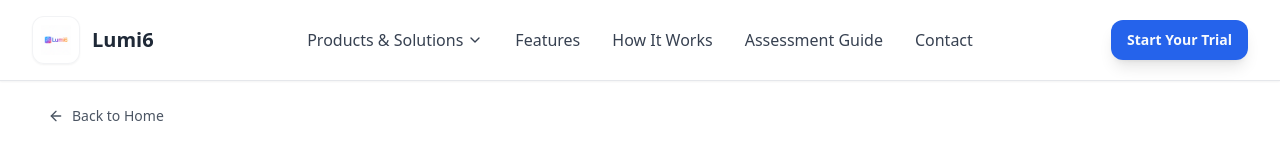
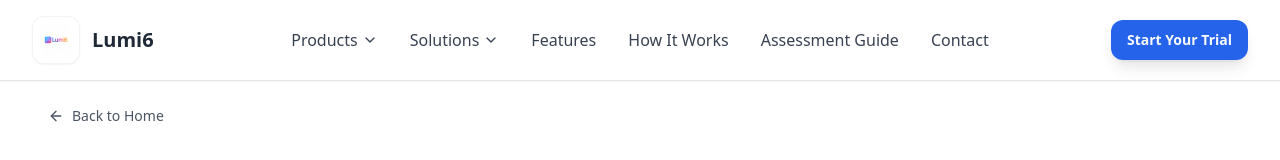
Before and after one commit to lexiscore/Lumi6, a React (Vite) app: page /cefr-guide in a window 1280 px wide. Shown: the top 160 px of the page. Built offline with nearby package versions, Linux system fonts and the light colour scheme.

Commit message:
feat: Separate product and solution options
Refactor the features section to separate language assessment, EQ assessment, and enterprise solutions.

```diff
--- a/src/components/landing/Navbar.tsx
+++ b/src/components/landing/Navbar.tsx
@@ -1,3 +1,4 @@
+
 import { useState } from "react";
 import { Button } from "@/components/ui/button";
 import { Menu, X, ChevronDown } from "lucide-react";
@@ -8,6 +9,7 @@ import TrialFormModal from "./TrialFormModal";
 export default function Navbar() {
   const [isMenuOpen, setIsMenuOpen] = useState(false);
   const [isProductsOpen, setIsProductsOpen] = useState(false);
+  const [isSolutionsOpen, setIsSolutionsOpen] = useState(false);
   const [isTrialModalOpen, setIsTrialModalOpen] = useState(false);
 
   const handleTrialClick = () => {
@@ -40,7 +42,7 @@ export default function Navbar() {
                   onMouseEnter={() => setIsProductsOpen(true)}
                   onMouseLeave={() => setIsProductsOpen(false)}
                 >
-                  Products & Solutions
+                  Products
                   <ChevronDown size={16} className="transform transition-transform group-hover:rotate-180" />
                   <span className="absolute -bottom-1 left-0 w-0 h-0.5 bg-blue-600 group-hover:w-full transition-all duration-300"></span>
                 </button>
@@ -55,16 +57,37 @@ export default function Navbar() {
                       <div className="text-sm text-gray-500">CEFR-based testing with AI speaking evaluation</div>
                     </a>
                     <a href="#features" className="block px-6 py-3 text-gray-700 hover:text-purple-600 hover:bg-purple-50 transition-colors">
-                      <div className="font-medium">EQ/EI Assessment</div>
-                      <div className="text-sm text-gray-500">Emotional intelligence for leadership & teamwork</div>
-                    </a>
-                    <a href="#features" className="block px-6 py-3 text-gray-700 hover:text-blue-600 hover:bg-blue-50 transition-colors">
-                      <div className="font-medium">Enterprise Solutions</div>
-                      <div className="text-sm text-gray-500">Bulk testing, API integration & custom frameworks</div>
+                      <div className="font-medium">EQ Assessment</div>
+                      <div className="text-sm text-gray-500">For leadership, learning, talent and org development</div>
                     </a>
                   </div>
                 )}
               </div>
+
+              <div className="relative group">
+                <button
+                  className="text-gray-700 hover:text-blue-600 transition-all font-medium relative group flex items-center gap-1"
+                  onMouseEnter={() => setIsSolutionsOpen(true)}
+                  onMouseLeave={() => setIsSolutionsOpen(false)}
+                >
+                  Solutions
+                  <ChevronDown size={16} className="transform transition-transform group-hover:rotate-180" />
+                  <span className="absolute -bottom-1 left-0 w-0 h-0.5 bg-blue-600 group-hover:w-full transition-all duration-300"></span>
+                </button>
+                {isSolutionsOpen && (
+                  <div
+                    className="absolute top-full left-0 mt-2 w-80 bg-white rounded-xl shadow-xl border border-gray-200 py-4 z-50"
+                    onMouseEnter={() => setIsSolutionsOpen(true)}
+                    onMouseLeave={() => setIsSolutionsOpen(false)}
+                  >
+                    <a href="#features" className="block px-6 py-3 text-gray-700 hover:text-blue-600 hover:bg-blue-50 transition-colors">
+                      <div className="font-medium">Enterprise Solutions</div>
+                      <div className="text-sm text-gray-500">Custom tests, frameworks, API integration, bulk testing</div>
+                    </a>
+                  </div>
+                )}
+              </div>
+
               <a href="#features" className="text-gray-700 hover:text-blue-600 transition-all font-medium relative group">
                 Features
                 <span className="absolute -bottom-1 left-0 w-0 h-0.5 bg-blue-600 group-hover:w-full transition-all duration-300"></span>
@@ -97,7 +120,10 @@ export default function Navbar() {
           <div className="md:hidden bg-white border-t border-gray-200 p-6 animate-fade-in shadow-lg">
             <nav className="flex flex-col gap-6">
               <a href="#features" className="text-gray-700 hover:text-blue-600 transition-colors font-medium text-lg" onClick={() => setIsMenuOpen(false)}>
-                Products & Solutions
+                Products
+              </a>
+              <a href="#features" className="text-gray-700 hover:text-blue-600 transition-colors font-medium text-lg" onClick={() => setIsMenuOpen(false)}>
+                Solutions
               </a>
               <a href="#features" className="text-gray-700 hover:text-blue-600 transition-colors font-medium text-lg" onClick={() => setIsMenuOpen(false)}>
                 Features
```
